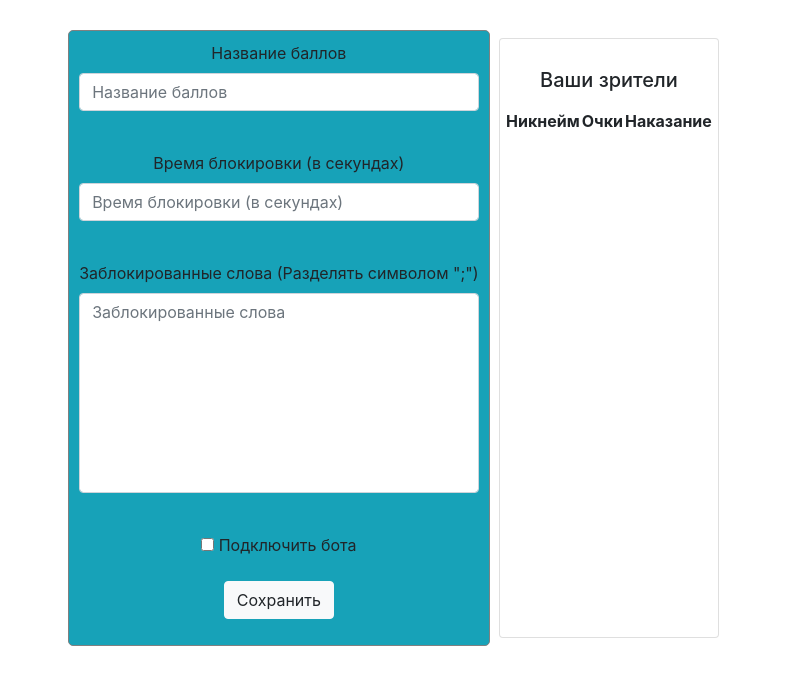
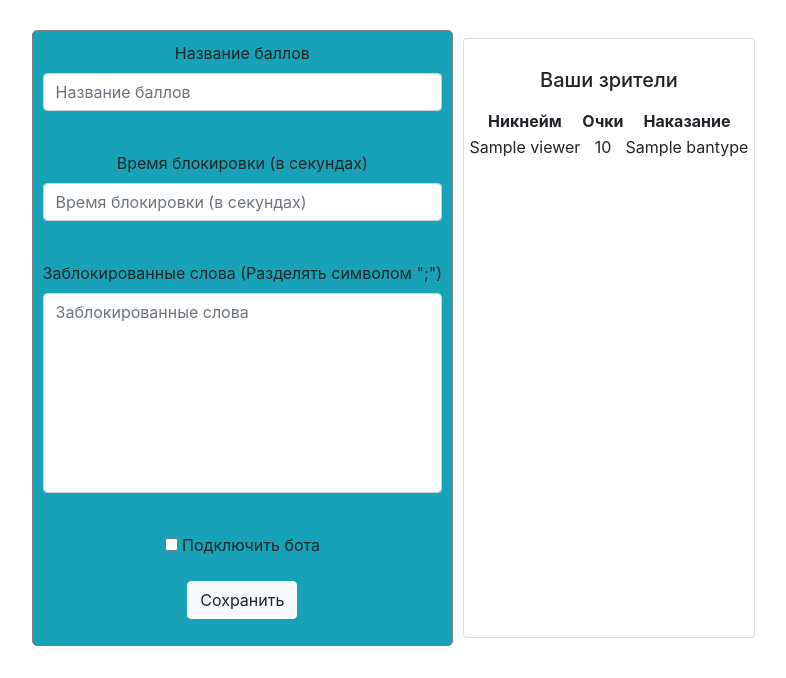
Before and after one commit to JustS-js/YTChatBot, a Flask app: template templates/settings.html in a window 1280 px wide. Shown: the part 82-760 px from the top of the page, without its empty margins (249-1035 px from the left). Run offline with Flask 2, Linux system fonts and the light colour scheme; tables that the repository leaves empty hold one stand-in row (values such as "Sample post"); the template is opened without the code that fills it: values that come from a table or form of the project are taken from there, most other values are stand-ins (such as "Sample title", 1, 10 or a date in 2020); lists and menus that the app fills with data are empty; some libraries are stand-ins or nearby versions.

Commit message:
few bug fixes

```diff
--- a/server.py
+++ b/server.py
@@ -167,7 +167,8 @@
                 'channelId': current_user.channel_id
             })
             json.dump(data, f)
-    return render_template('settings.html', title='JustStreamBot | Settings', form=form)
+    viewers = db_sess.query(User).filter(User.id == current_user.id).first().viewers
+    return render_template('settings.html', title='JustStreamBot | Settings', form=form, viewers=viewers)
 
 
 @app.route('/authorize')
--- a/templates/settings.html
+++ b/templates/settings.html
@@ -43,7 +43,7 @@
 			<p class="card-text">
 				<table>
 				<tr><th>Никнейм</th><th>Очки</th><th>Наказание</th></tr>
-				{% for viewer in current_user.viewers %}
+				{% for viewer in viewers %}
 				<tr><td>{{viewer.name}}</td><td>{{viewer.points}}</td><td>{{viewer.bantype}}</td></tr>
 				{% endfor %}
 				</table>
```
